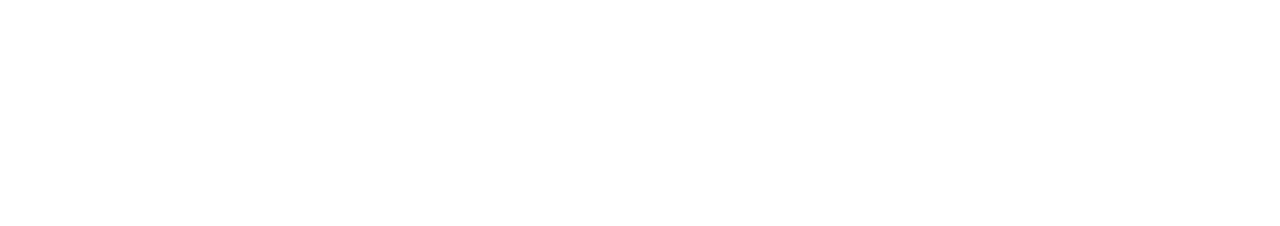
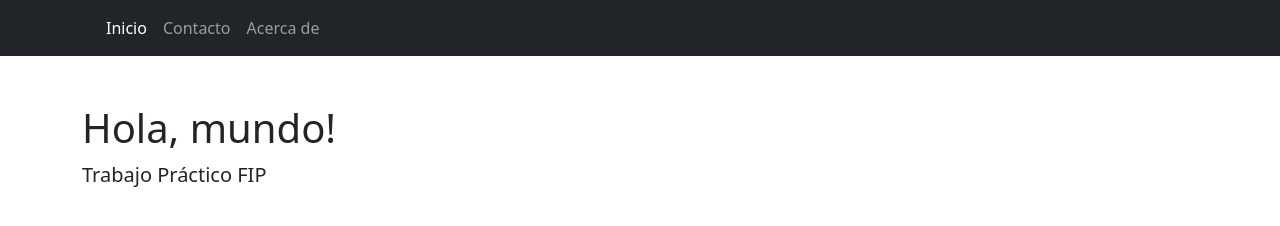
Before and after one commit to Flortellechea/SegCuatrimestre, a plain HTML site: page index.html in a window 1280 px wide. Drawn offline with nearby package versions, Linux system fonts and the light colour scheme.

Commit message:
Commit con bootstrap

```diff
--- a/index.html
+++ b/index.html
@@ -1,11 +1,43 @@
-<!DOCTYPE html>
+<!doctype html>
 <html lang="en">
-<head>
-    <meta charset="UTF-8">
-    <meta name="viewport" content="width=device-width, initial-scale=1.0">
-    <title>Document</title>
-</head>
-<body>
+  <head>
+    <meta charset="utf-8">
+    <meta name="viewport" content="width=device-width, initial-scale=1">
+    <title>Trabajo Práctico FIP (GIT)</title>
+    <link href="https://cdn.jsdelivr.net/npm/bootstrap@5.3.2/dist/css/bootstrap.min.css" rel="stylesheet" integrity="sha384-T3c6CoIi6uLrA9TneNEoa7RxnatzjcDSCmG1MXxSR1GAsXEV/Dwwykc2MPK8M2HN" crossorigin="anonymous">
+    <link rel="stylesheet" href="styles.css">
+  </head>
+  <body>
+    <nav class="navbar navbar-expand-lg navbar-dark bg-dark">
+      <div class="container">
+        <a class="navbar-brand" href="#"></a>
+        <button class="navbar-toggler" type="button" data-bs-toggle="collapse" data-bs-target="#navbarSupportedContent" aria-controls="navbarSupportedContent" aria-expanded="false" aria-label="Toggle navigation">
+          <span class="navbar-toggler-icon"></span>
+        </button>
+        <div class="collapse navbar-collapse" id="navbarSupportedContent">
+          <ul class="navbar-nav me-auto mb-2 mb-lg-0">
+            <li class="nav-item">
+              <a class="nav-link active" aria-current="page" href="#">Inicio</a>
+            </li>
+            <li class="nav-item">
+              <a class="nav-link" href="#">Contacto</a>
+            </li>
+            <li class="nav-item">
+                <a class="nav-link" href="#">Acerca de</a>
+              </li>
+          </ul>
+        </div>
+      </div>
+    </nav>
 
-</body>
+    <div class="container my-5">
+      <h1>Hola, mundo!</h1>
+      <div class="col-lg-8 px-0">
+        <p class="fs-5">Trabajo Práctico FIP</p>
+      </div>
+    </div>
+
+    <script src="https://cdn.jsdelivr.net/npm/bootstrap@5.3.2/dist/js/bootstrap.bundle.min.js" integrity="sha384-C6RzsynM9kWDrMNeT87bh95OGNyZPhcTNXj1NW7RuBCsyN/o0jlpcV8Qyq46cDfL" crossorigin="anonymous"></script>
+    <script src="main.js"></script>
+  </body>
 </html>
```
